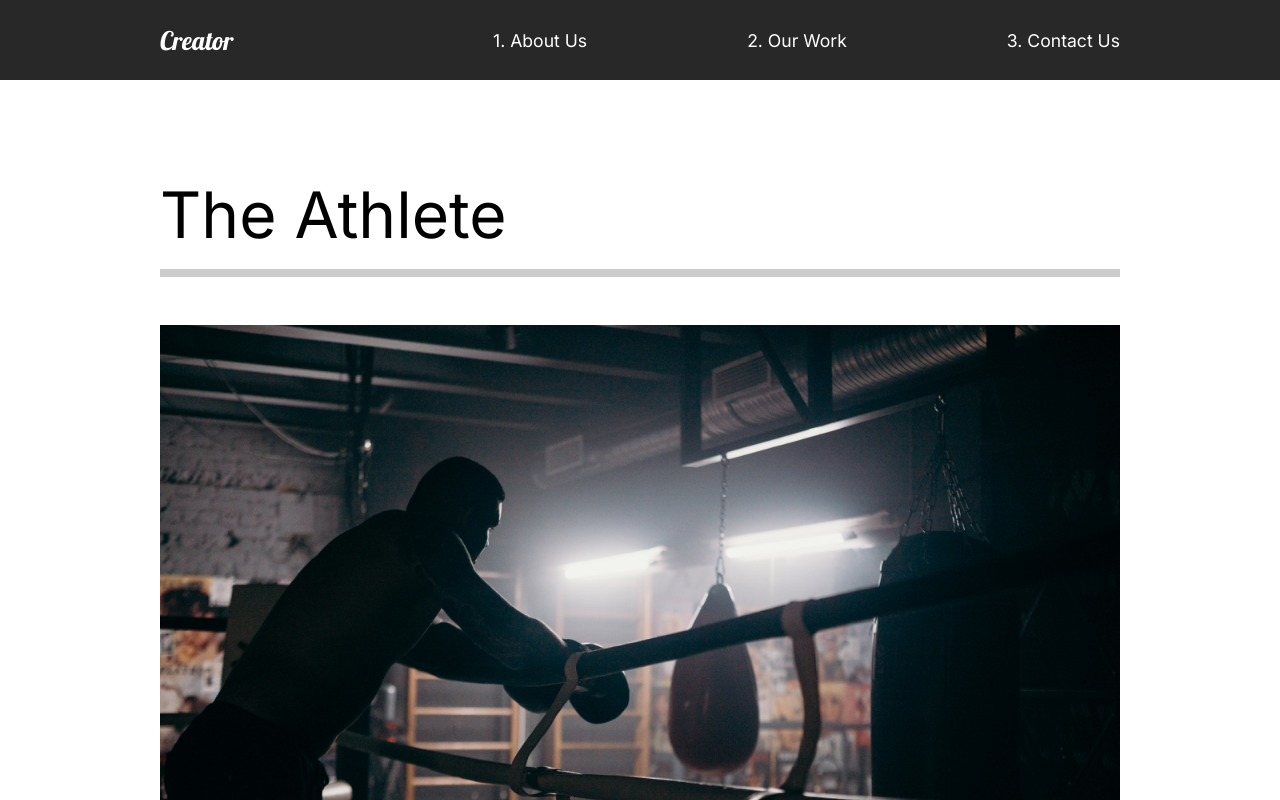
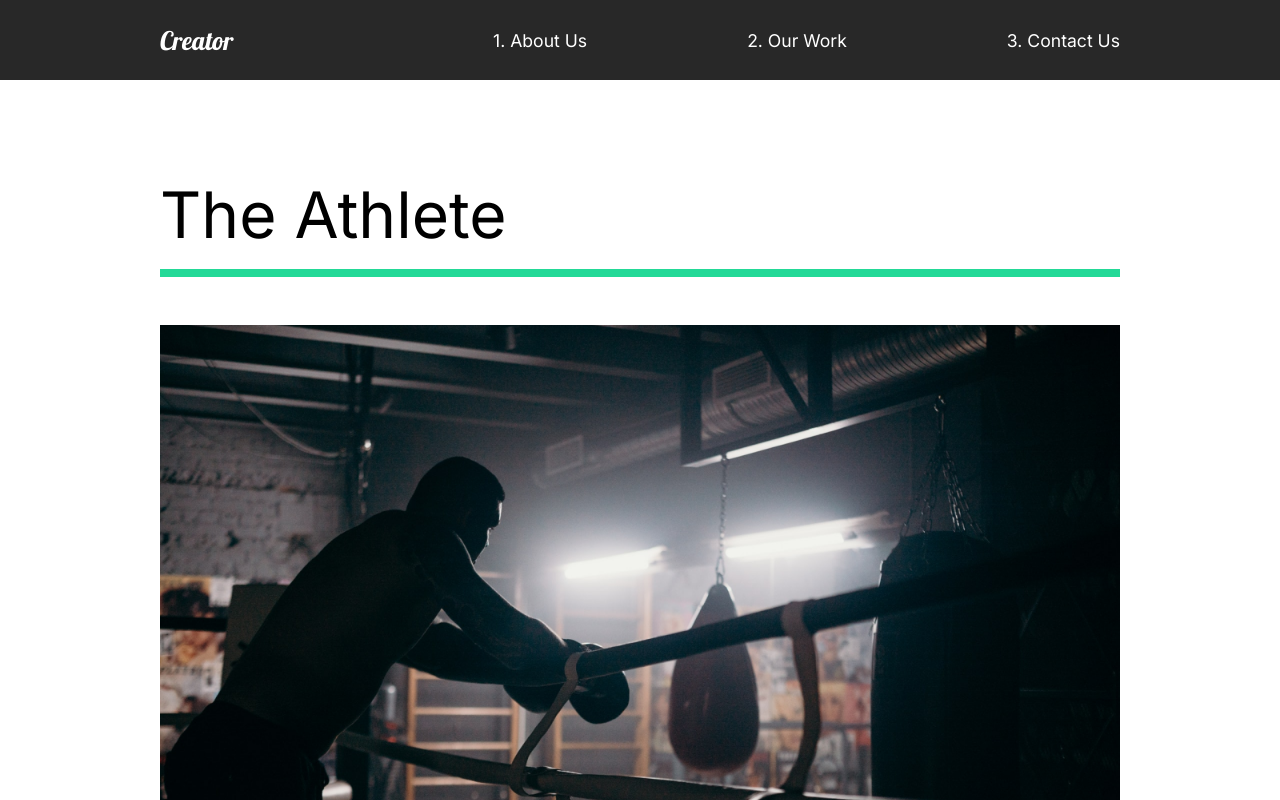
Before and after one commit to fardeenmohd/react-creator-portfolio, a React (Create React App) app: page /work in a window 1280 px wide. Shown: the top 800 px of the page. Built offline with nearby package versions, Linux system fonts and the light colour scheme.

Commit message:
Add animations to our work section

```diff
--- a/src/animation.js
+++ b/src/animation.js
@@ -7,14 +7,13 @@
     opacity: 1,
     y: 0,
     transition: {
-      duration: 0.75,
+      duration: 0.5,
       when: "beforeChildren",
       staggerChildren: 0.25,
     },
   },
   exit: {
     opacity: 0,
-    y: 300,
     transition: {
       duration: 0.5,
     },
@@ -61,3 +60,27 @@
     },
   },
 };
+
+export const lineAnim = {
+  hidden: {
+    width: "0%",
+  },
+  show: {
+    width: "100%",
+    transition: { duration: 1 },
+  },
+};
+
+export const slider = {
+  hidden: { x: "-130%", skew: "45deg" },
+  show: {
+    x: "100%",
+    skew: "0deg",
+    transition: { ease: "easeOut", duration: 1 },
+  },
+};
+
+export const sliderContainer = {
+  hidden: { opacity: 1 },
+  show: { opacity: 1, transition: { staggerChildren: 0.15, ease: "easeOut" } },
+};
--- a/src/pages/OurWork.js
+++ b/src/pages/OurWork.js
@@ -4,7 +4,14 @@
 
 //Animations
 import { motion } from "framer-motion";
-import { pageAnimation } from "../animation";
+import {
+  pageAnimation,
+  fade,
+  photoAnim,
+  lineAnim,
+  slider,
+  sliderContainer,
+} from "../animation";
 
 //Images
 import athlete from "../img/athlete-small.png";
@@ -20,11 +27,20 @@
       initial="hidden"
       animate="show"
     >
+      <motion.div variants={sliderContainer}>
+        <Frame1 variants={slider}></Frame1>
+        <Frame2 variants={slider}></Frame2>
+        <Frame3 variants={slider}></Frame3>
+        <Frame4 variants={slider}></Frame4>
+      </motion.div>
+
       <Movie>
-        <h2>The Athlete</h2>
-        <div className="line"></div>
+        <motion.h2 variants={fade}>The Athlete</motion.h2>
+        <motion.div variants={lineAnim} className="line"></motion.div>
         <Link to="/work/the-athlete">
-          <img src={athlete} alt="" />
+          <Hide>
+            <motion.img variants={photoAnim} src={athlete} alt="" />
+          </Hide>
         </Link>
       </Movie>
       <Movie>
@@ -57,7 +73,7 @@
   padding-bottom: 10rem;
   .line {
     height: 0.5rem;
-    background: #cccccc;
+    background: #23d997;
     margin-bottom: 3rem;
   }
   img {
@@ -67,4 +83,30 @@
   }
 `;
 
+const Hide = styled.div`
+  overflow: hidden;
+`;
+
+const Frame1 = styled(motion.div)`
+  position: fixed;
+  left: 0;
+  top: 10%;
+  width: 100%;
+  height: 100vh;
+  background: #fffebf;
+  z-index: 2;
+`;
+
+const Frame2 = styled(Frame1)`
+  background: #ff8efb;
+`;
+
+const Frame3 = styled(Frame1)`
+  background: #8ed2ff;
+`;
+
+const Frame4 = styled(Frame1)`
+  background: #8effa0;
+`;
+
 export default OurWork;
```
